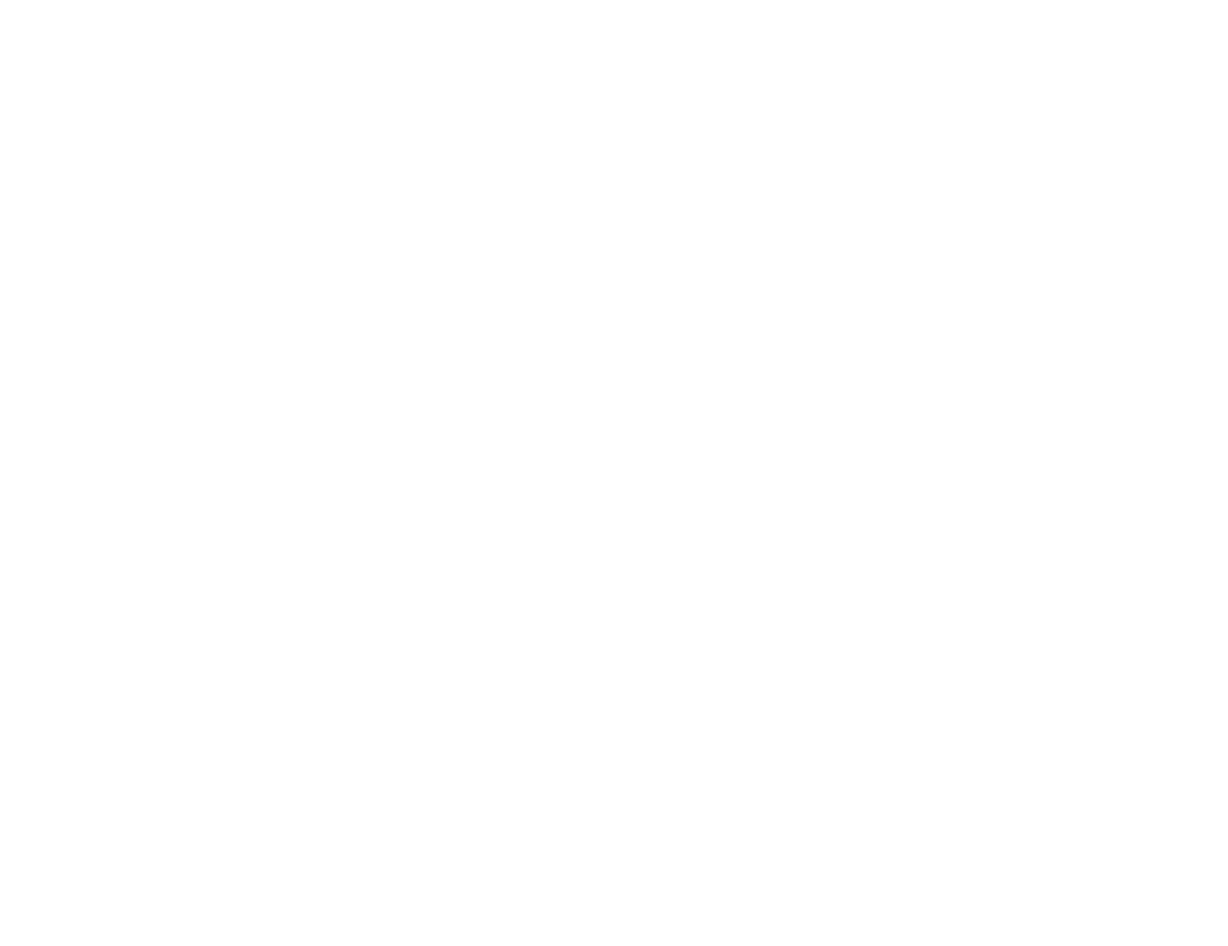
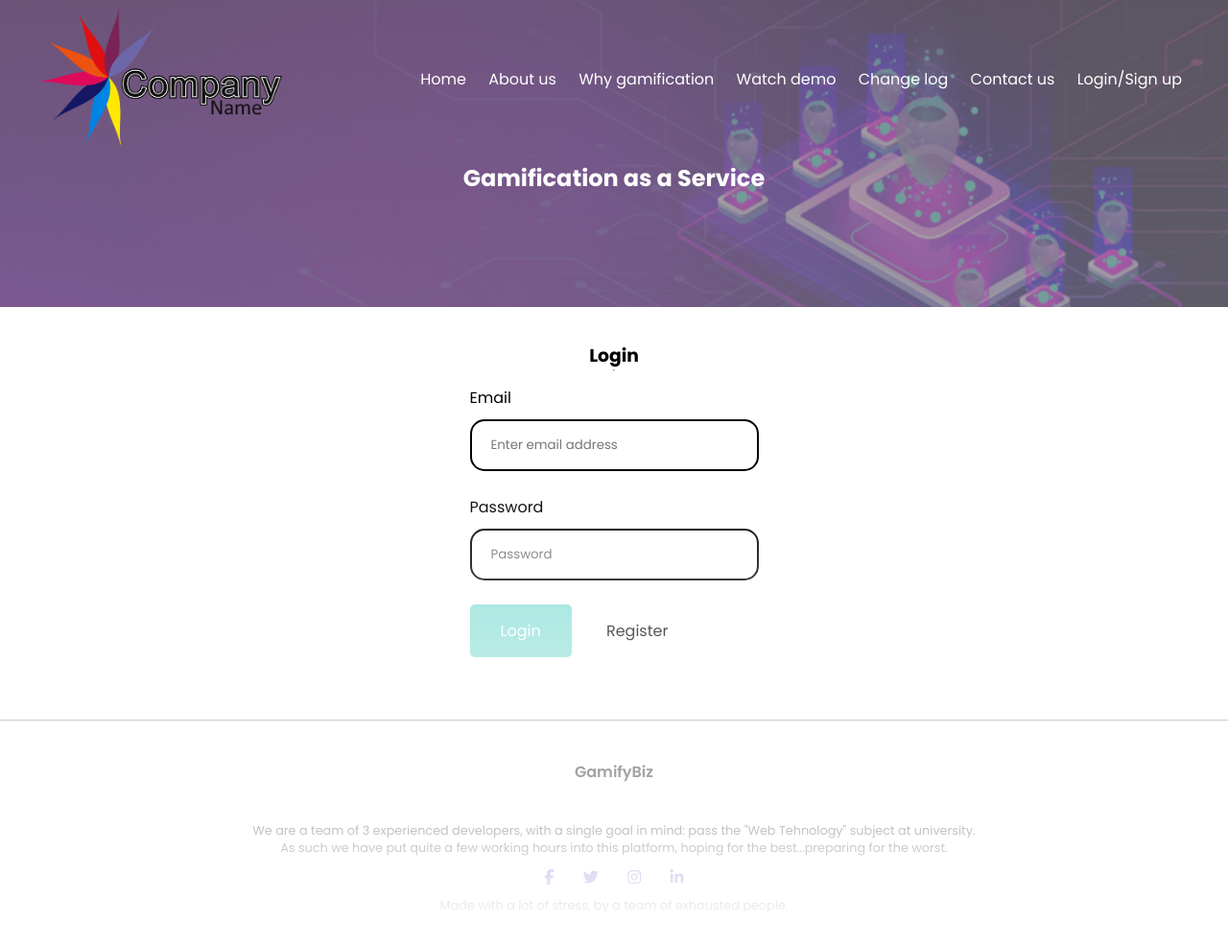
Before and after one commit to zaBogdan/TW-2022, a plain HTML site: page Frontend/login.html in a window 1280 px wide. Shown: the whole page at 96% size. Before the commit the page ends 800 px from the top, so only its background shows below. Drawn offline with Linux system fonts and the light colour scheme.

Commit message:
Login form done

```diff
--- a/Frontend/assets/css/about.css
+++ b/Frontend/assets/css/about.css
@@ -35,11 +35,6 @@
 .about-col p{
     padding: 15px 0 25px;
 }
-.red-btn{
-    border: 1px solid #370da0;
-    background: transparent;
-    color: #370da0;
-}
 
 @media(max-width:700px){
     .about-us .row{
--- a/Frontend/assets/css/index.css
+++ b/Frontend/assets/css/index.css
@@ -1,7 +1,7 @@
 @import url('./whygams.css');
 @import url('./about.css');
 @import url('./contactus.css');
-
+@import url('./signinup.css');
 *{
     margin:0;
     padding: 0;
@@ -281,6 +281,11 @@ nav .fa{
     cursor: pointer;
     padding: 13px 0;
 }
+.red-btn{
+    border: 1px solid #370da0;
+    background: transparent;
+    color: #370da0;
+}
 /** specs for smaller screens */
 @media(max-width:700px){
 
--- /dev/null
+++ b/Frontend/assets/css/signinup.css
@@ -0,0 +1,66 @@
+.login {
+    width: 80%;
+    height: 50vh;
+    margin: auto;
+    display: flex;
+    align-items: center;
+    justify-content: center;
+    flex-flow: column;
+}
+
+.login input {
+    padding: 15px 20px;
+    margin: 10px 0px;
+    box-sizing: border-box;
+    border: 2px solid black;
+    border-radius: 15px;
+}
+
+.login input:valid {
+    border: 2px solid green;
+}
+
+.login form:invalid .btn.submit{
+    background-color: #8CDFD6;
+    pointer-events: none;
+}
+
+
+.login .formGroup {
+    margin: 15px 0;
+    display: flex;
+    flex-flow: column;
+}
+
+.login .submitButton {
+    margin-top: 10px;
+}
+
+.btn {
+    background-color: #4CAF50; /* Green */
+    border: none;
+    color: white;
+    padding: 15px 32px;
+    text-align: center;
+    text-decoration: none;
+    display: inline-block;
+    font-size: 16px;
+    border-radius: 5px;
+}
+
+.btn.submit{
+    background-color: #4CAF50;
+    cursor: pointer;
+}
+
+.btn.register {
+    text-decoration: none !important;
+    outline: none;
+    color: #000;
+    background-color: #fff;
+}
+
+.btn.register:hover {
+    color: #fff;
+    background-color: #57B8FF;
+}
--- a/Frontend/login.html
+++ b/Frontend/login.html
@@ -0,0 +1,83 @@
+<!DOCTYPE html>
+<html lang="en">
+<head>
+    <meta charset="UTF-8">
+    <meta http-equiv="X-UA-Compatible" content="IE=edge">
+    <meta name="viewport" content="width=device-width, initial-scale=1.0">
+    <title>GamifyBiz - Login</title>
+    <link rel="stylesheet" href="assets/css/index.css">
+    <link rel="preconnect" href="https://fonts.googleapis.com">
+<link rel="preconnect" href="https://fonts.gstatic.com" crossorigin>
+<link href="https://fonts.googleapis.com/css2?family=Poppins:wght@100;200;300;400;600;700&display=swap" rel="stylesheet">
+<script src="https://use.fontawesome.com/b483488714.js"></script>
+</head>
+<body>
+    <!------Home Page-->
+    <section class="sub-header">
+       <nav>
+        <a href="index.html"><img src="assets/img/logo.png" alt="Company logo" ></a>
+        <div class="nav-links" id="navLinks">
+            <i class="fa fa-times" onclick="hideMenu()"></i>
+
+            <ul>
+                <li><a href="index.html">Home</a></li>
+                <li><a href="about.html">About us</a></li>
+                <li><a href="why_gamification.html">Why gamification</a></li>
+                <li><a href="">Watch demo</a></li>
+                <li><a href="">Change log</a></li>
+                <li><a href="contact.html">Contact us</a></li>
+                <li><a href="login.html">Login/Sign up</a></li>
+            </ul>
+        </div>
+        <i class="fa fa-bars" onclick="showMenu()"></i>
+        </nav>
+        <h1>Gamification as a Service</h1>
+
+    </section>
+
+    <section class="login">
+        <h3>Login</h3>
+        <hr />
+        <form action="">
+            <div class="formGroup">
+                <label>Email</label>
+                <input type="email" placeholder="Enter email address" required>
+            </div>
+            <div class="formGroup">
+                <label>Password</label>
+                <input type="password" placeholder="Password" required>
+            </div>
+            <div>
+                <button type="submit" class="btn submit">Login</button>
+                <a href="register.html" class="btn register">Register</a>
+            </div>
+        </form>
+   </section>
+
+    <!--Footer-->
+    <section class="footer">
+        <hr>
+        <h4>GamifyBiz</h4>
+        <p>We are a team of 3 experienced developers, with a single goal in mind: pass the "Web Tehnology" subject at university. <br>As such we have put quite a few working hours into this platform, hoping for the best...preparing for the worst.</p>
+
+        <div class="icons">
+            <i class="fa fa-facebook"></i>
+            <i class="fa fa-twitter"></i>
+            <i class="fa fa-instagram"></i>
+            <i class="fa fa-linkedin"></i>
+        </div>
+        <p>Made with a lot of stress, by a team of exhausted people.</p>
+    </section>
+
+<!-----JavaSCript for Menu Buttons---->
+<script>
+    var navLinks = document.getElementById("navLinks");
+    function showMenu(){
+        navLinks.style.right = "0";
+    }
+    function hideMenu(){
+        navLinks.style.right="-200px";
+    }
+</script>
+</body>
+</html>
```
Also changed, not shown: Frontend/about.html (+1 -1 lines), Frontend/contact.html (+1 -1 lines), Frontend/index.html (+1 -1 lines), Frontend/why_gamification.html (+1 -1 lines).
